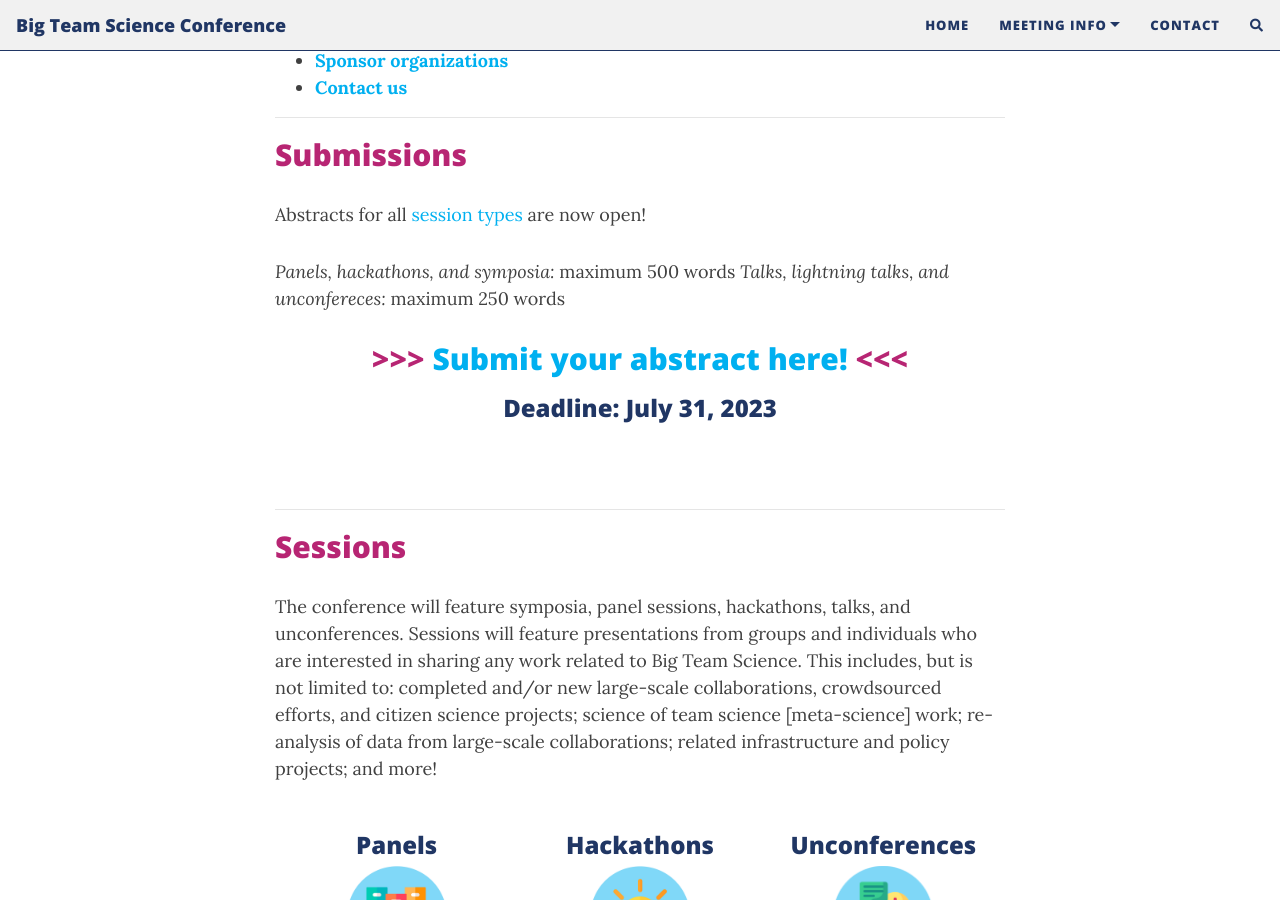
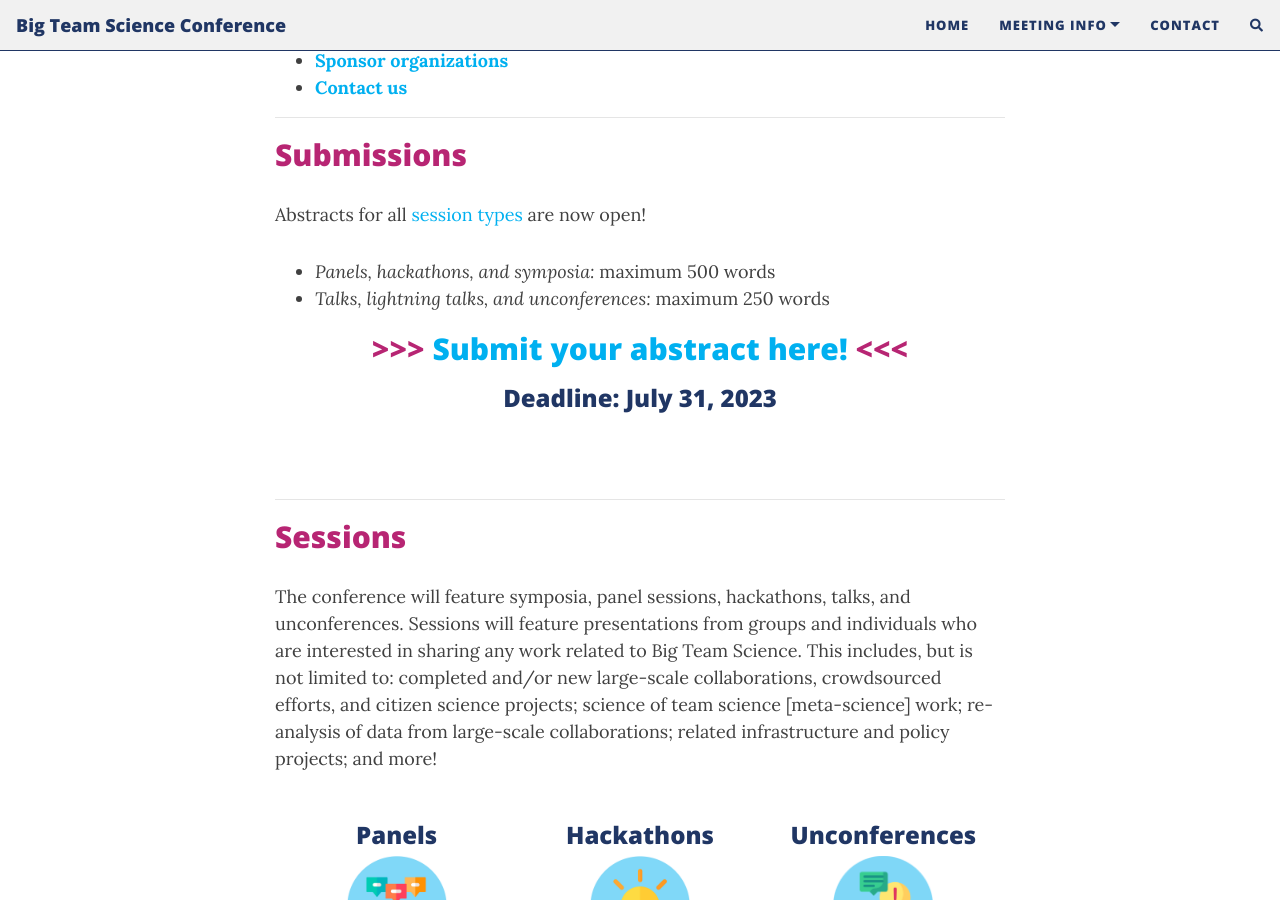
Before and after one commit to bigteamscienceconference/bigteamscienceconference.github.io, a Jekyll site: the page built from index.md, in a window 1280 px wide and 900 px high, scrolled down 807 px. Built offline with Jekyll 4.4.1, drawn with Linux system fonts in a browser that asks for light colours; nearby versions of some CDN libraries; comment, search, counter and statistics services are not loaded.

Commit message:
Update index.md

```diff
--- a/index.md
+++ b/index.md
@@ -22,8 +22,8 @@ The second annual BTSCON will be held virtually on October 23-25, 2023 *(10:00 -
 
 Abstracts for all <a href="#sessions">session types</a> are now open!
 
-*Panels, hackathons, and symposia:* maximum 500 words
-*Talks, lightning talks, and unconfereces:* maximum 250 words
+* *Panels, hackathons, and symposia:* maximum 500 words
+* *Talks, lightning talks, and unconferences:* maximum 250 words
 
 <h2 align="center"> >>> <a href="https://docs.google.com/forms/d/e/1FAIpQLSdcO9h6tximi6N81asTWSGHpcJ9e_ayZkeLD_6U33I3AZcNAg/viewform?usp=sf_link" target="_blank">Submit your abstract here!</a> <<< </h2>
 
```
